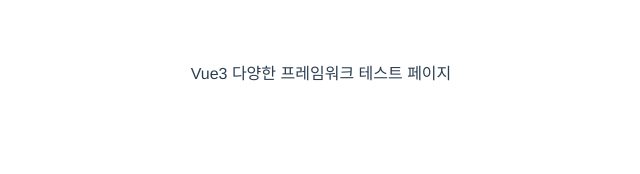
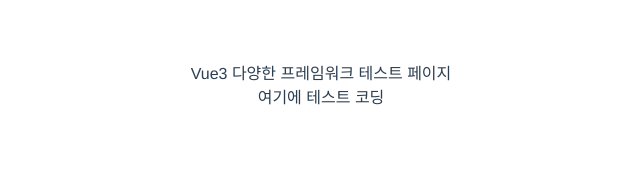
Before and after one commit to Jeong-jae/vueFramework, a Vue app in the folder vue_framework/: page / in a window 1280 px wide. Shown: the top 174 px of the page, without its empty margins (319-959 px from the left). Built offline with nearby package versions, Linux system fonts and the light colour scheme.

Commit message:
테스트 컴포넌트 생성

```diff
--- a/vue_framework/src/App.vue
+++ b/vue_framework/src/App.vue
@@ -1,16 +1,19 @@
 <template>
 	<div>
-		<HelloWorld msg="Welcome to Your Vue.js App" />
+		<HelloWorld></HelloWorld>
+		<testComponent></testComponent>
 	</div>
 </template>
 
 <script>
 import HelloWorld from './components/HelloWorld.vue';
+import testComponent from './components/testComponent.vue';
 
 export default {
 	name: 'App',
 	components: {
 		HelloWorld,
+		testComponent,
 	},
 };
 </script>
--- /dev/null
+++ b/vue_framework/src/components/testComponent.vue
@@ -0,0 +1,3 @@
+<template>
+	<div>여기에 테스트 코딩</div>
+</template>
```
